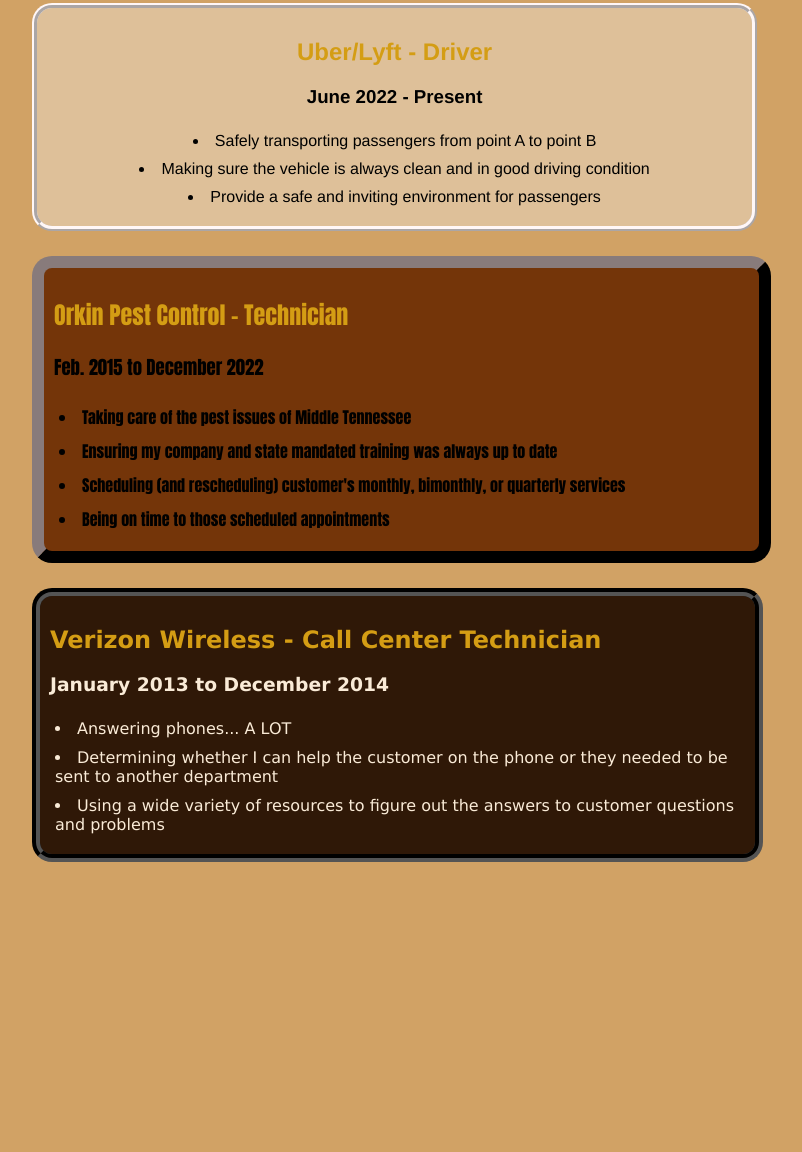
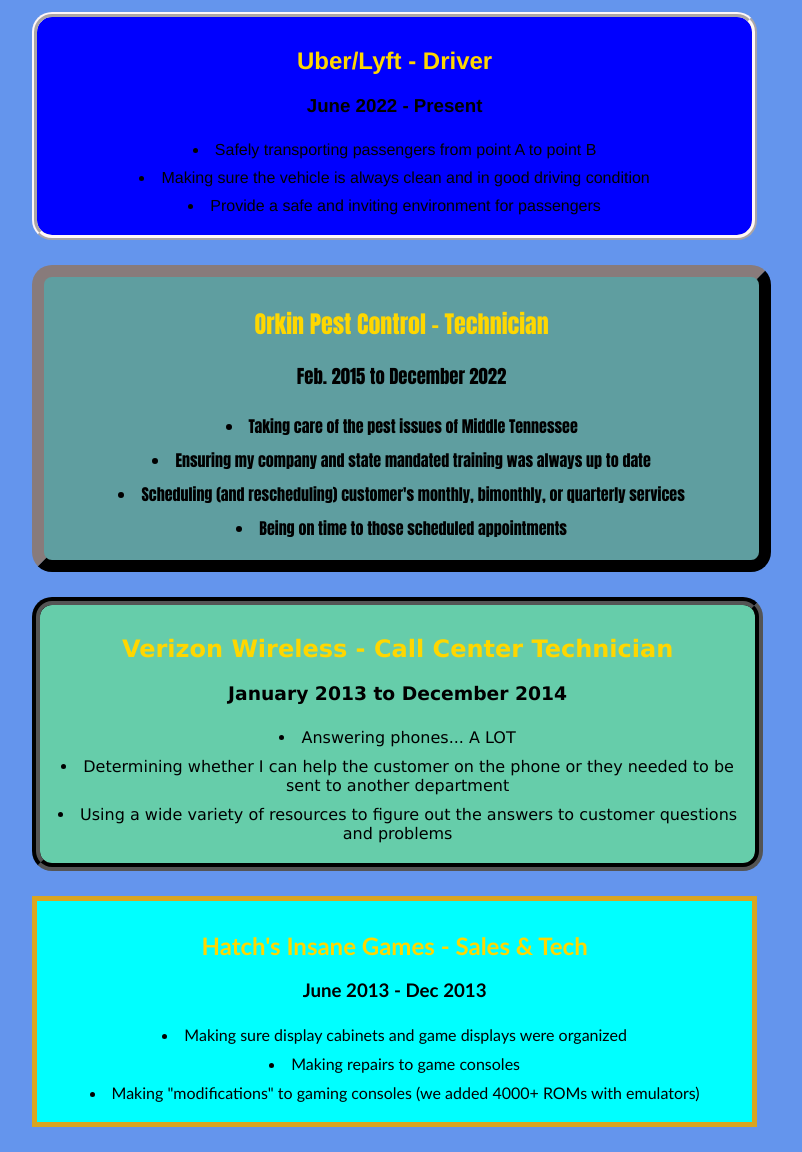
Before and after one commit to B33blebroxx/LAB-HTML-Resume, a plain HTML site: page index.html in a window 1280 px wide. Shown: the part 135-1287 px from the top of the page, without its empty margins (176-978 px from the left). Before the commit the page ends 1022 px from the top, so only its background shows below. Drawn offline with Linux system fonts and the light colour scheme.

Commit message:
Changed color scheme and alignment, added article, corrected code syntax so it's pretty

```diff
--- a/index.html
+++ b/index.html
@@ -9,7 +9,7 @@
 <body>
   <script src="main.js"></script>
     <main>
-      <header>Brandon Schnurbusch: A Brief Work History</header><br>
+      <header><marquee>Brandon Schnurbusch: A Brief Work History</marquee></header><br>
         <article id="Uber">
           <h2>Uber/Lyft - Driver</h2>
             <h3><time datetime="2022-06">June 2022 - Present</time></h3>
@@ -32,6 +32,14 @@
               <li> Determining whether I can help the customer on the phone or they needed to be sent to another department</li>
               <li> Using a wide variety of resources to figure out the answers to customer questions and problems</li>
         </article>
+        <article id="Hatch">
+          <h2> Hatch's Insane Games - Sales & Tech </h2>
+            <h3><time datetime="2012-06"> June 2013 - Dec 2013</time></h3>
+              <li> Making sure display cabinets and game displays were organized</li>
+              <li> Making repairs to game consoles</li>
+              <li> Making "modifications" to gaming consoles (we added 4000+ ROMs with emulators)</li>
+
+        </article>
 
     </main>
 </body>
--- a/main.css
+++ b/main.css
@@ -9,23 +9,44 @@
 
 body {
   font-family: Cambria, Cochin, Georgia, Times, 'Times New Roman', serif;
-  background-color: rgb(209, 162, 101);
+  background-color: cornflowerblue;
   background-size: cover;
-  text-align: center
-  margin none;
-  border: none
+  text-align: center;
+  margin: none;
+  border: none;
 }
 
 #Uber {
   font-family: 'Franklin Gothic Medium', 'Arial Narrow', Arial, sans-serif;
   text-align: center;
-  background-color: rgb(222, 192, 153);
+  background-color: blue;
   border: 5px solid rgb(255, 247, 247);
   border-style: ridge;
   border-radius: 20px;
+}
+#Orkin {
+  font-family: Impact, Haettenschweiler, 'Arial Narrow Bold', sans-serif;
+  text-align: center;
+  background-color: cadetblue;
+  border: 12px solid rgb(52, 47, 47);
+  border-style: outset;
+  border-radius: 20px;
+}
 
+#Verizon {
+  font-family:Verdana, Geneva, Tahoma, sans-serif;
+  text-align: center;
+  background-color: mediumaquamarine;
+  border: 8px solid rgb(0, 0, 0);
+  border-style:groove;
+  border-radius: 20px;
+}
 
-
+#Hatch {
+  font-family: 'Gill Sans', 'Gill Sans MT', Calibri, 'Trebuchet MS', sans-serif;
+  text-align: center;
+  background-color: aqua;
+  border: 5px solid goldenrod;
 }
 
 article li {
@@ -35,7 +56,7 @@
 
 
 h2 {
-  color:rgb(212, 157, 20)
+  color:gold;
 }
 
 article {
@@ -44,22 +65,3 @@
   padding: 10px 10px 15px 10px;
   max-width: 55%;
 }
-
-#Orkin {
-  font-family: Impact, Haettenschweiler, 'Arial Narrow Bold', sans-serif;
-  text-align: left;
-  background-color: rgb(116, 53, 9);
-  border: 12px solid rgb(52, 47, 47);
-  border-style:outset;
-  border-radius: 20px;
-}
-
-#Verizon {
-  font-family:Verdana, Geneva, Tahoma, sans-serif;
-  color:antiquewhite;
-  text-align: left;
-  background-color: rgb(47, 24, 7);
-  border: 8px solid rgb(0, 0, 0);
-  border-style:groove;
-  border-radius: 20px;
-}
```
